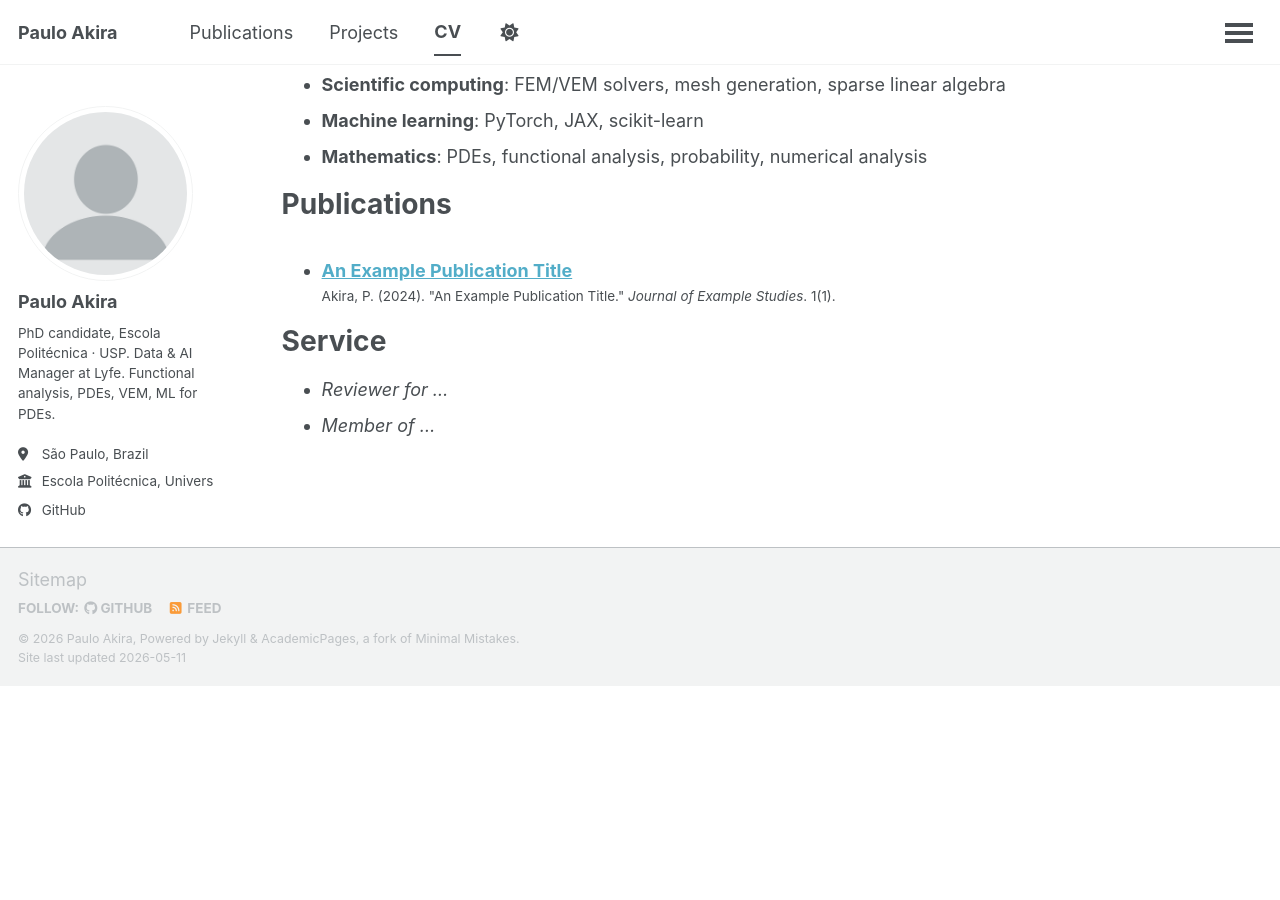
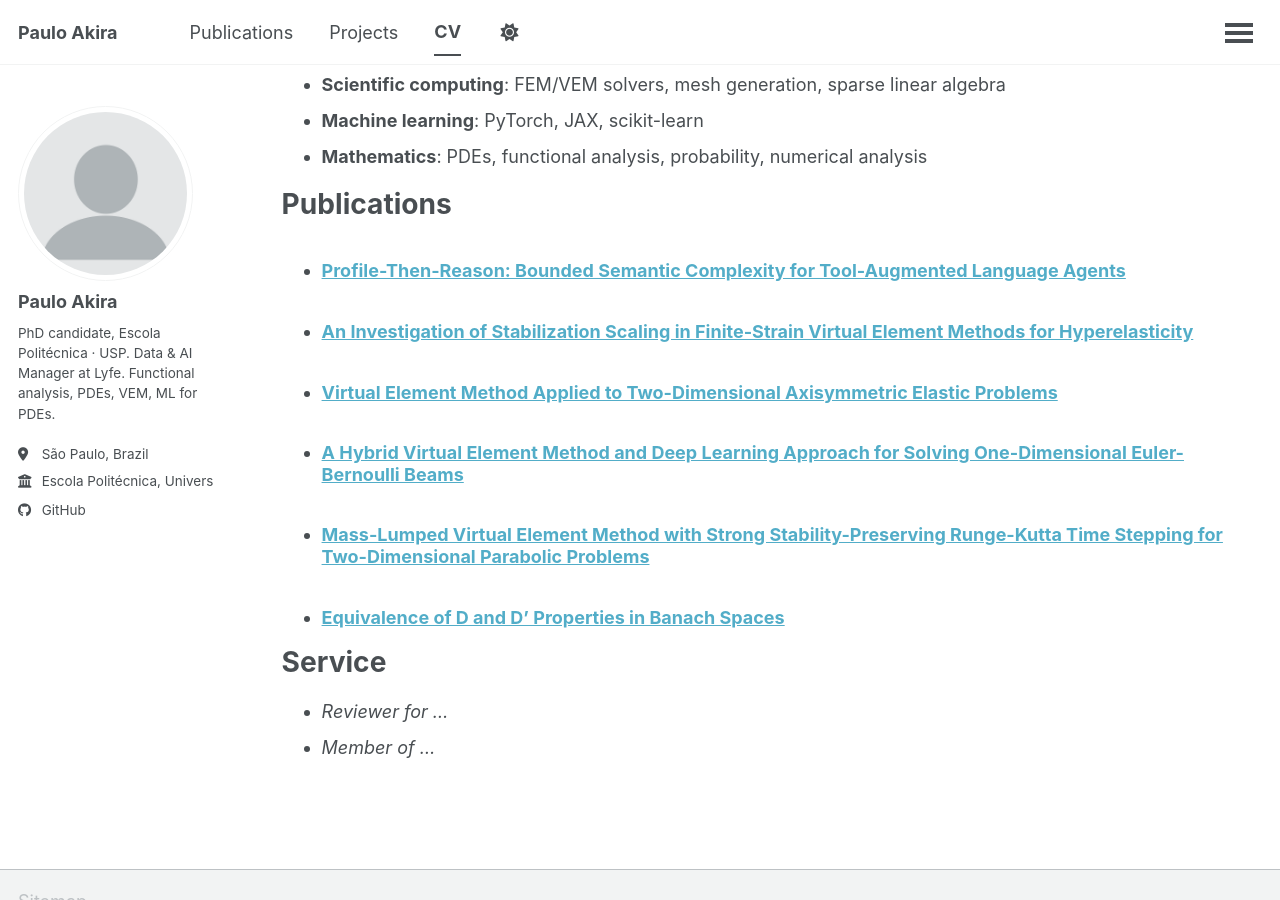
Before and after one commit to pauloakira/pauloakira.github.io, a Jekyll site: the page built from _pages/cv.md, in a window 1280 px wide and 900 px high, scrolled down 834 px. Built offline with Jekyll 4.4.1, drawn with Linux system fonts in a browser that asks for light colours; a script that is not in the unit is left out; before the commit the page ends 1520 px from its top, so only the background shows below that.

Commit message:
Add real publications and custom Papers layout
Replaces the example entry with the six papers from arXiv (Enabe), with
journal venues for the two published works (Computational Mechanics 2026;
Applied Math & Computation 507, 2025). The publications page is rewritten
as a year-grouped list with bold title, author line, green venue, and a
gray status + arXiv/DOI link line, matching the requested layout.

Co-Authored-By: Claude Opus 4.7 (1M context) <noreply@anthropic.com>

```diff
--- a/_pages/publications.html
+++ b/_pages/publications.html
@@ -1,33 +1,60 @@
 ---
 layout: archive
-title: "Publications"
+title: "Papers"
 permalink: /publications/
 author_profile: true
 ---
 
-{% if site.author.googlescholar %}
-  <div class="wordwrap">You can also find my articles on <a href="{{site.author.googlescholar}}">my Google Scholar profile</a>.</div>
-{% endif %}
+<style>
+  .papers-list { margin-top: 0.5em; }
 
-{% include base_path %}
+  .paper-year {
+    display: flex;
+    align-items: center;
+    margin: 2.4em 0 1.2em;
+    color: #999;
+    font-size: 0.95em;
+    text-align: center;
+  }
+  .paper-year:first-child { margin-top: 1em; }
+  .paper-year::before, .paper-year::after {
+    content: "";
+    flex: 1;
+    border-top: 1px solid #ddd;
+  }
+  .paper-year::before { margin-right: 1em; }
+  .paper-year::after  { margin-left: 1em; }
 
-<!-- New style rendering if publication categories are defined -->
-{% if site.publication_category %}
-  {% for category in site.publication_category  %}
-    {% assign title_shown = false %}
-    {% for post in site.publications reversed %}
-      {% if post.category != category[0] %}
-        {% continue %}
+  .paper-entry  { margin-bottom: 1.6em; }
+  .paper-title  { font-weight: 700; margin: 0 0 0.15em; line-height: 1.35; color: #222; }
+  .paper-authors{ color: #444; margin: 0 0 0.15em; }
+  .paper-venue  { color: #2e7d32; margin: 0 0 0.15em; }
+  .paper-extras { color: #888; margin: 0; }
+  .paper-extras a { color: #1565c0; text-decoration: none; }
+  .paper-extras a:hover { text-decoration: underline; }
+</style>
+
+<div class="papers-list">
+  {% assign sorted = site.publications | sort: 'date' | reverse %}
+  {% assign current_year = "" %}
+  {% for paper in sorted %}
+    {% assign py = paper.year | default: paper.date | date: "%Y" %}
+    {% if py != current_year %}
+      <div class="paper-year">{{ py }}</div>
+      {% assign current_year = py %}
+    {% endif %}
+    <div class="paper-entry">
+      <p class="paper-title">{{ paper.title }}</p>
+      {% if paper.authors %}<p class="paper-authors">{{ paper.authors }}</p>{% endif %}
+      {% if paper.venue %}<p class="paper-venue">{{ paper.venue }}</p>{% endif %}
+      {% if paper.status or paper.arxiv or paper.doi or paper.link_url %}
+      <p class="paper-extras">
+        {% if paper.status %}{{ paper.status }} {% endif %}
+        {% if paper.arxiv %}<a href="https://arxiv.org/abs/{{ paper.arxiv }}">[arXiv:{{ paper.arxiv }}]</a>{% endif %}
+        {% if paper.doi %} <a href="https://doi.org/{{ paper.doi }}">[DOI]</a>{% endif %}
+        {% if paper.link_url %} <a href="{{ paper.link_url }}">[{{ paper.link_label | default: 'Link' }}]</a>{% endif %}
+      </p>
       {% endif %}
-      {% unless title_shown %}
-        <h2>{{ category[1].title }}</h2><hr />
-        {% assign title_shown = true %}
-      {% endunless %}
-      {% include archive-single.html %}
-    {% endfor %}
+    </div>
   {% endfor %}
-{% else %}
-  {% for post in site.publications reversed %}
-    {% include archive-single.html %}
-  {% endfor %}
-{% endif %}
+</div>
--- a/_publications/2024-01-01-example-publication.md
+++ /dev/null
@@ -1,16 +0,0 @@
----
-title: "An Example Publication Title"
-collection: publications
-category: manuscripts
-permalink: /publication/2024-01-01-example-publication
-excerpt: 'Short description of the paper. Replace this entry with a real publication.'
-date: 2024-01-01
-venue: 'Journal of Example Studies'
-paperurl: ''
-citation: 'Akira, P. (2024). &quot;An Example Publication Title.&quot; <i>Journal of Example Studies</i>. 1(1).'
----
-
-Replace this file with a real publication. Drop new publications into `_publications/`
-using the `YYYY-MM-DD-slug.md` filename pattern. Use `category:` of `books`,
-`manuscripts`, or `conferences` to control which heading they appear under (defined
-in `_config.yml` under `publication_category`).
--- /dev/null
+++ b/_publications/2024-12-22-equivalence-d-dprime-banach.md
@@ -0,0 +1,13 @@
+---
+title: "Equivalence of D and D' Properties in Banach Spaces"
+collection: publications
+permalink: /publication/2412.16812
+date: 2024-12-22
+year: 2024
+authors: "Paulo Akira F. Enabe"
+venue: "Preprint"
+arxiv: "2412.16812"
+---
+
+Two sequential properties, *D* and *D'*, for dual Banach spaces under the weak* topology
+are studied, with attention to measurable functions and sequentially closed subspaces.
--- /dev/null
+++ b/_publications/2025-10-08-mass-lumped-vem-ssp-rk.md
@@ -0,0 +1,13 @@
+---
+title: "Mass-Lumped Virtual Element Method with Strong Stability-Preserving Runge-Kutta Time Stepping for Two-Dimensional Parabolic Problems"
+collection: publications
+permalink: /publication/2510.06653
+date: 2025-10-08
+year: 2025
+authors: "Paulo Akira F. Enabe, Rodrigo Provasi"
+venue: "Preprint"
+arxiv: "2510.06653"
+---
+
+A mass-lumped VEM with explicit SSP-RK time integration for parabolic problems on
+polygonal meshes; a diagonal mass matrix is constructed via row-sum operations.
--- /dev/null
+++ b/_publications/2025-12-01-hybrid-vem-deep-learning-beam.md
@@ -0,0 +1,14 @@
+---
+title: "A Hybrid Virtual Element Method and Deep Learning Approach for Solving One-Dimensional Euler-Bernoulli Beams"
+collection: publications
+permalink: /publication/hybrid-vem-deep-learning-beam
+date: 2025-12-01
+year: 2025
+authors: "Paulo Akira F. Enabe, Rodrigo Provasi"
+venue: "Applied Mathematics and Computation, vol. 507 (2025), 129600"
+arxiv: "2501.06925"
+doi: "10.1016/j.amc.2025.129600"
+---
+
+A hybrid framework integrating the Virtual Element Method (VEM) with deep learning
+to predict displacement fields across varying material and geometric parameters.
--- /dev/null
+++ b/_publications/2026-02-21-vem-axisymmetric-elastic.md
@@ -0,0 +1,14 @@
+---
+title: "Virtual Element Method Applied to Two-Dimensional Axisymmetric Elastic Problems"
+collection: publications
+permalink: /publication/vem-axisymmetric-elastic
+date: 2026-02-21
+year: 2026
+authors: "Paulo Akira F. Enabe, Rodrigo Provasi"
+venue: "Computational Mechanics (2026)"
+arxiv: "2504.21305"
+doi: "10.1007/s00466-026-02751-4"
+---
+
+A VEM formulation for two-dimensional axisymmetric linear elasticity that exploits
+rotational symmetry and incorporates the radial weight in the weak formulation.
--- /dev/null
+++ b/_publications/2026-03-15-stabilization-scaling-fs-vem.md
@@ -0,0 +1,14 @@
+---
+title: "An Investigation of Stabilization Scaling in Finite-Strain Virtual Element Methods for Hyperelasticity"
+collection: publications
+permalink: /publication/2603.07218
+date: 2026-03-15
+year: 2026
+authors: "Paulo Akira F. Enabe, Rodrigo Provasi"
+venue: "Preprint"
+arxiv: "2603.07218"
+---
+
+Low-order virtual element methods compute finite-strain contributions through
+polynomial projections. This work develops a submesh-free stabilization that
+decouples deviatoric and volumetric channels.
--- /dev/null
+++ b/_publications/2026-04-15-profile-then-reason.md
@@ -0,0 +1,14 @@
+---
+title: "Profile-Then-Reason: Bounded Semantic Complexity for Tool-Augmented Language Agents"
+collection: publications
+permalink: /publication/2604.04131
+date: 2026-04-15
+year: 2026
+authors: "Paulo Akira F. Enabe"
+venue: "Preprint"
+arxiv: "2604.04131"
+---
+
+LLM agents using external tools often rely on reactive execution. *Profile-Then-Reason*
+(PTR) is a framework where the model synthesizes an explicit workflow, deterministic
+operators execute it, and a verifier evaluates the trace.
```
